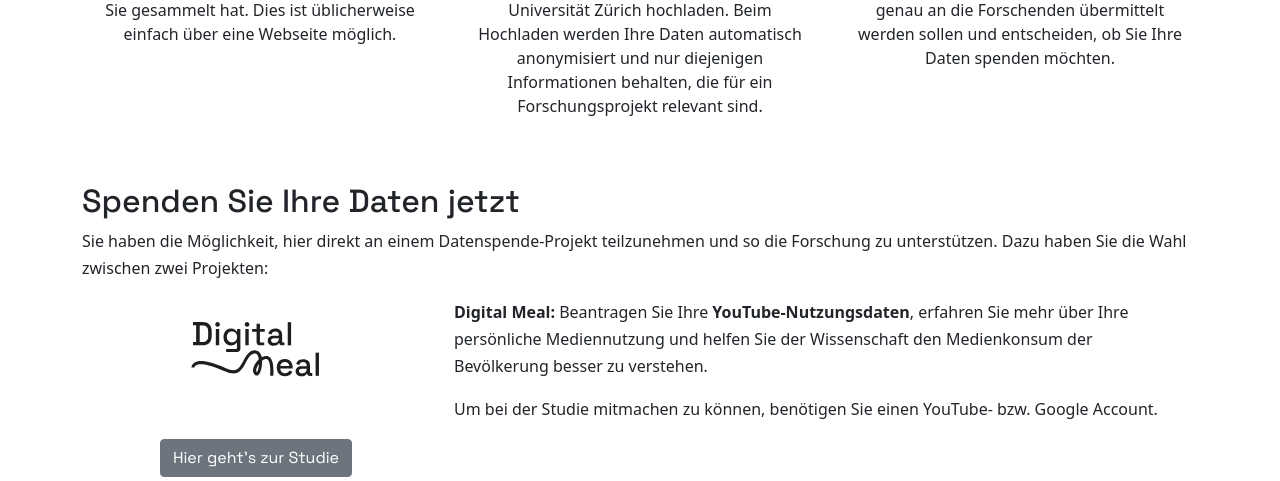
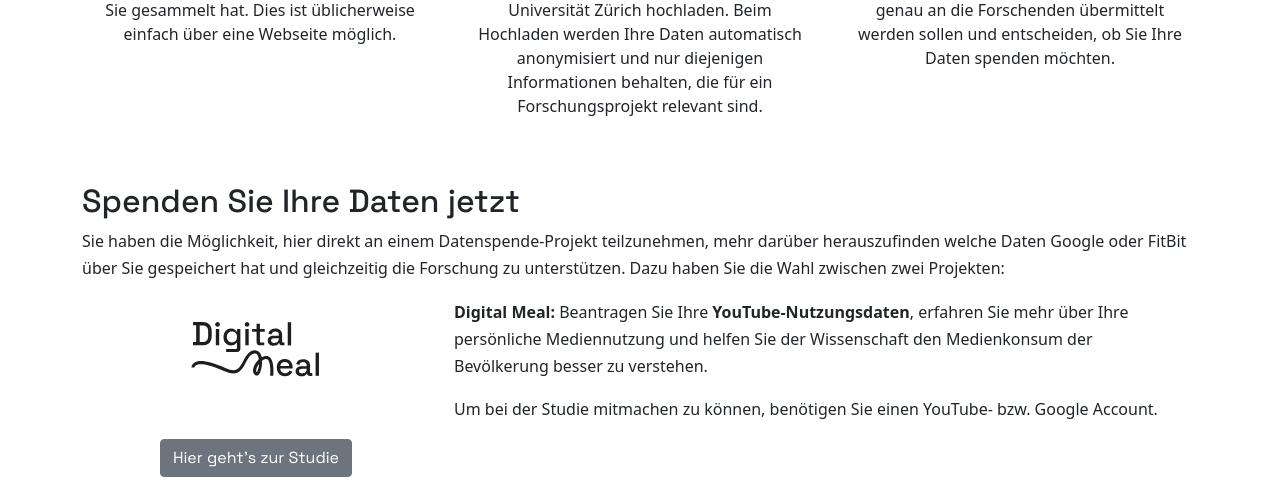
Before and after one commit to uzh/ddl, a Django app: template digital_meal/templates/digital_meal/scientifica_landing.html in a window 1280 px wide. Shown: the part 629-1110 px from the top of the page. Run offline with Django 3.2, Linux system fonts and the light colour scheme; the template is opened without the code that fills it, so the values that code supplies are empty; parts of the project's set-up code (start-up, migrations or seed data) failed here and were passed over; some libraries are stand-ins or nearby versions.

Commit message:
Update Scientifica landing page.

```diff
--- a/digital_meal/templates/digital_meal/scientifica_landing.html
+++ b/digital_meal/templates/digital_meal/scientifica_landing.html
@@ -79,8 +79,9 @@
     <h2>Spenden Sie Ihre Daten jetzt</h2>
     <p>
       Sie haben die Möglichkeit, hier direkt an einem Datenspende-Projekt
-      teilzunehmen und so die Forschung zu unterstützen. Dazu haben Sie die
-      Wahl zwischen zwei Projekten:
+      teilzunehmen, mehr darüber herauszufinden welche Daten Google oder FitBit über Sie
+      gespeichert hat und gleichzeitig die Forschung zu unterstützen.
+      Dazu haben Sie die Wahl zwischen zwei Projekten:
     </p>
 
     <div class="row pb-4">
@@ -123,7 +124,7 @@
         </p>
       </div>
 
-      <div class="col-md-4 text-center"><a href="https://www.uzh.ch/zi/cl/umfragen/index.php/726552?lang=de" class="btn btn-success" style="color: white !important;">Hier geht's zur Studie</a></div>
+      <div class="col-md-4 text-center"><a href="https://ww3.unipark.de/uc/Division_UseAndEffects/33a5/" class="btn btn-success" style="color: white !important;">Hier geht's zur Studie</a></div>
 
     </div>
 
```
